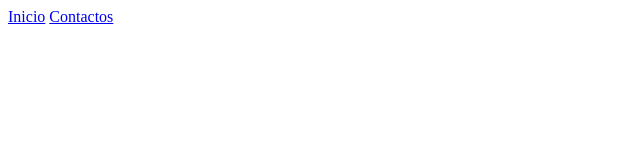
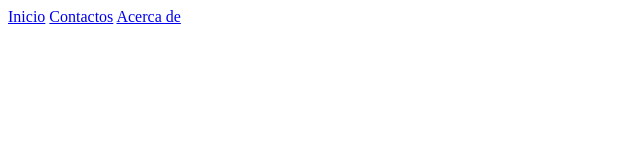
Before and after one commit to raulchvzt/prueba, a plain HTML site: page index.html in a window 1280 px wide. Shown: the full height of the page, 0-640 px from the left. Drawn offline with Linux system fonts and the light colour scheme.

Commit message:
actualizando index y style

```diff
--- a/index.html
+++ b/index.html
@@ -8,5 +8,6 @@
 <body>
 <a href="#">Inicio</a>
 <a href="#">Contactos</a>
+<a href="#">Acerca de</a>
 </body>
 </html>
--- a/style.css
+++ b/style.css
@@ -0,0 +1,5 @@
+* {
+    margin: 0;
+    padding: 0;
+    box-sizing: border-box;
+}
```
